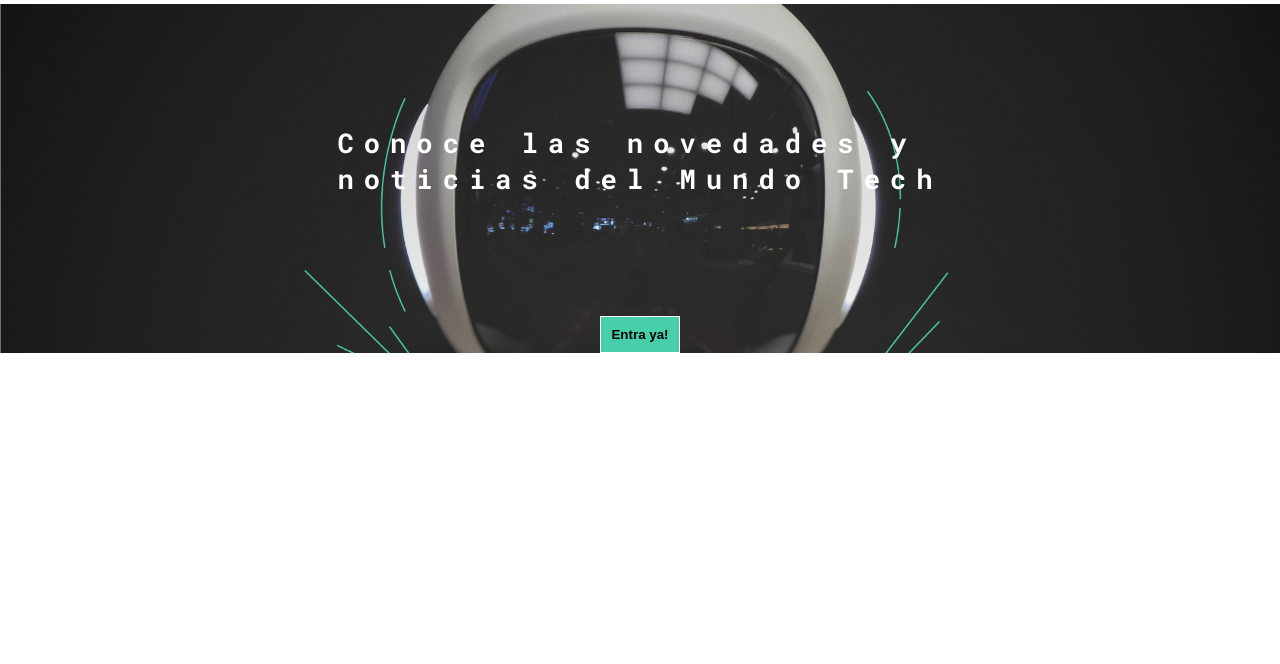
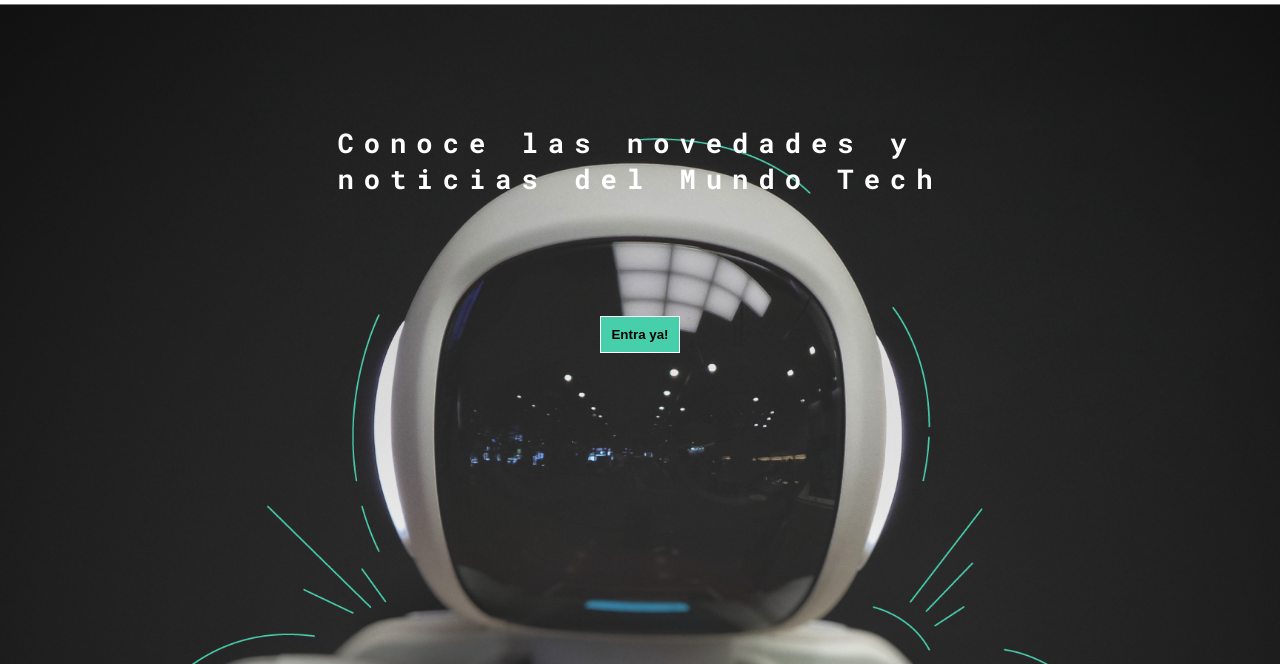
Before and after one commit to VAB-8350/platzi---curso_blog_maquetacion_css, a plain HTML site: page index.html in a window 1280 px wide. Shown: the part 136-800 px from the top of the page. Drawn offline with Linux system fonts and the light colour scheme; files whose address does not match are found by name.

Commit message:
fix style homa

```diff
--- a/css/main.css
+++ b/css/main.css
@@ -13,7 +13,7 @@ body {
   margin: 0;
 }
 
-body .home{
+.home{
   position: fixed;
   left: 0;
   top: 0;
@@ -105,9 +105,6 @@ header nav{
 
 /* blogs */
 
-.main-blogs{
-
-}
 
 .blogs-noticias{
   display: grid;
```
